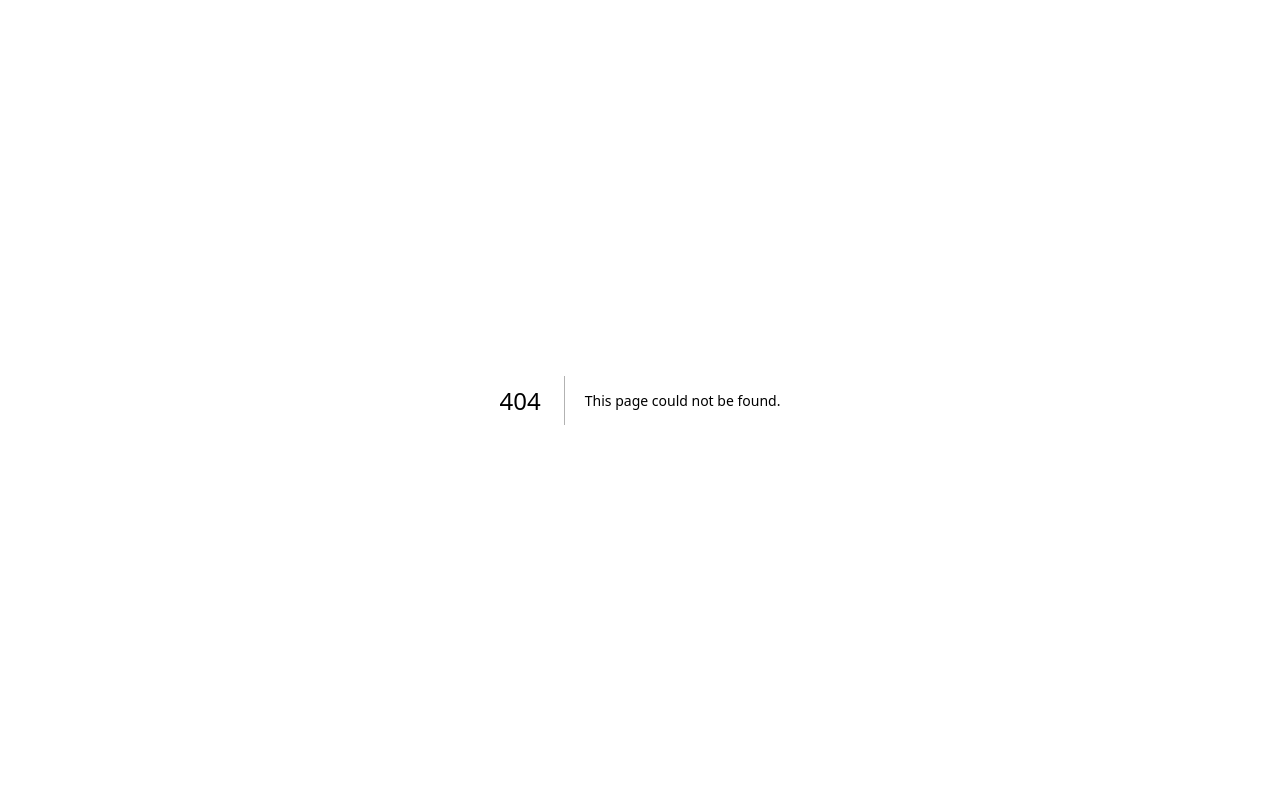
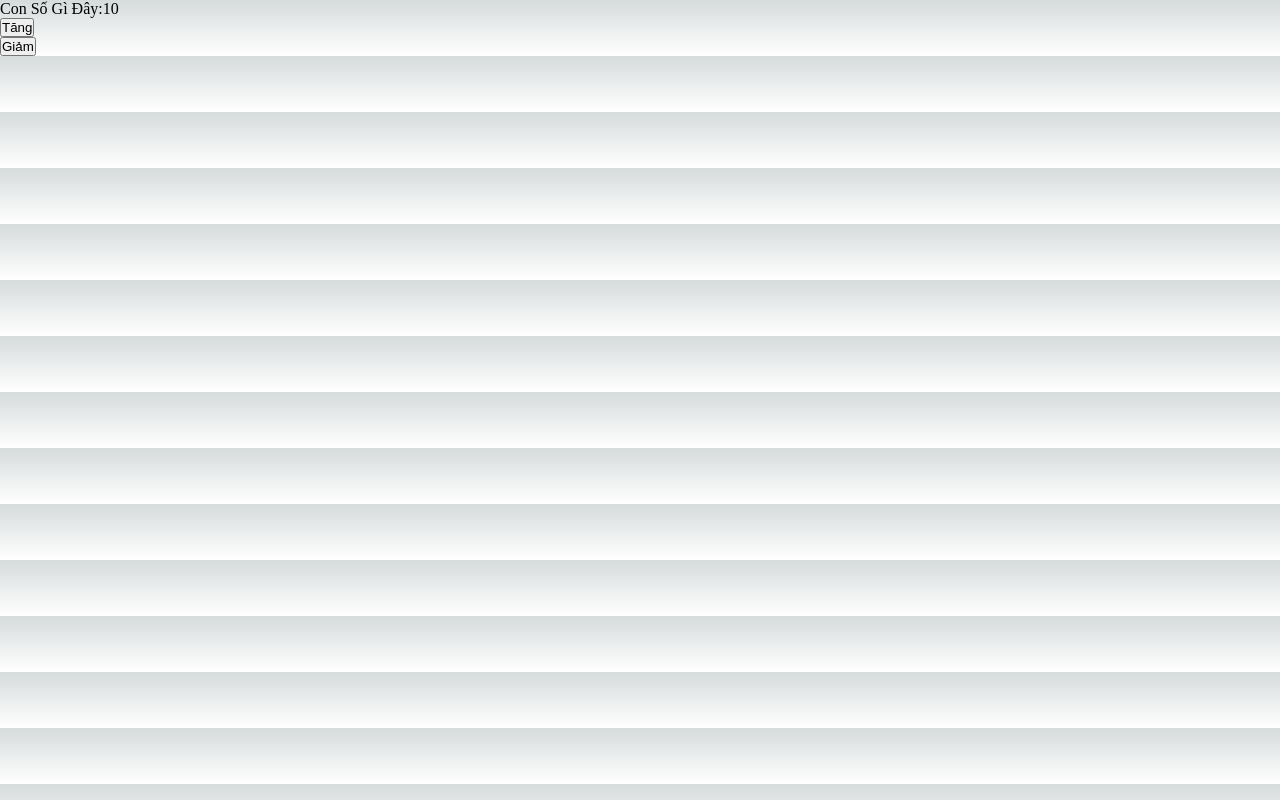
Before and after one commit to tangty18/Tyer, a Next.js app: page /testhome in a window 1280 px wide. Before the commit this address had no page. Built offline with nearby package versions, Linux system fonts and the light colour scheme.

Commit message:
testhome

```diff
--- /dev/null
+++ b/pages/testhome/index.js
@@ -0,0 +1,26 @@
+import { NEXT_BUILTIN_DOCUMENT } from "next/dist/shared/lib/constants";
+import { useState, useTransition } from "react";
+export default function TestHome() {
+    const [conSo, setConSo] = useState(10)
+
+    function tangSo() {
+        setConSo(conSo + 1)
+    }
+
+    function giamSo() {
+        setConSo(conSo - 1)
+    }
+
+
+
+    return (
+        <div>
+            Con Số Gì Đây:{conSo}
+            <br />
+            <button onClick={tangSo}>Tăng</button>
+            <br />
+            <button onClick={giamSo}>Giảm</button>
+        </div>
+    )
+
+}
```
Also changed, not shown: pages/homepage/index.js (+20 -2 lines).
